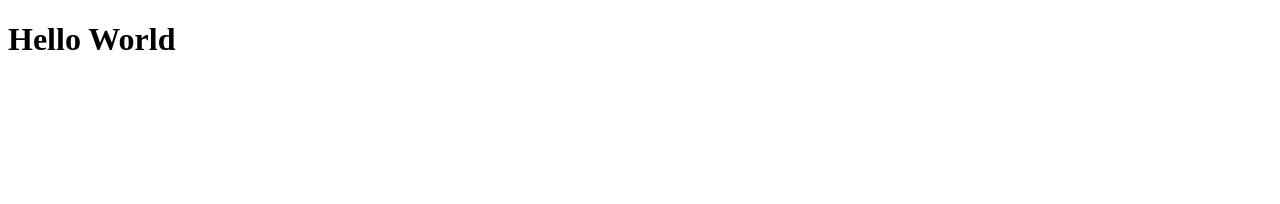
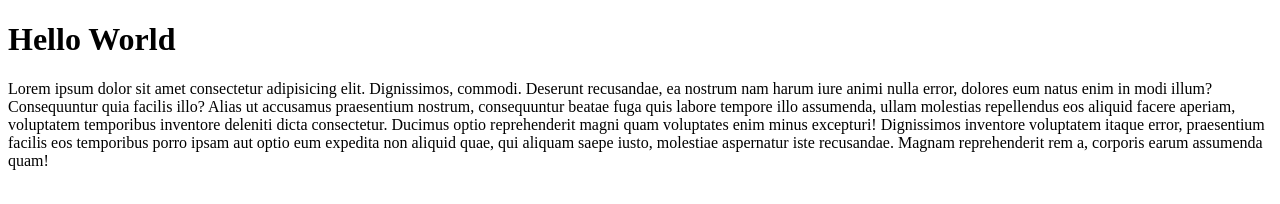
Before and after one commit to Iibaalll/git-remote-test, a plain HTML site: page index.html in a window 1280 px wide. Drawn offline with Linux system fonts and the light colour scheme.

Commit message:
Menambah isi

```diff
--- a/index.html
+++ b/index.html
@@ -7,5 +7,18 @@
   </head>
   <body>
     <h1>Hello World</h1>
+    <p>
+      Lorem ipsum dolor sit amet consectetur adipisicing elit. Dignissimos,
+      commodi. Deserunt recusandae, ea nostrum nam harum iure animi nulla error,
+      dolores eum natus enim in modi illum? Consequuntur quia facilis illo?
+      Alias ut accusamus praesentium nostrum, consequuntur beatae fuga quis
+      labore tempore illo assumenda, ullam molestias repellendus eos aliquid
+      facere aperiam, voluptatem temporibus inventore deleniti dicta
+      consectetur. Ducimus optio reprehenderit magni quam voluptates enim minus
+      excepturi! Dignissimos inventore voluptatem itaque error, praesentium
+      facilis eos temporibus porro ipsam aut optio eum expedita non aliquid
+      quae, qui aliquam saepe iusto, molestiae aspernatur iste recusandae.
+      Magnam reprehenderit rem a, corporis earum assumenda quam!
+    </p>
   </body>
 </html>
```
